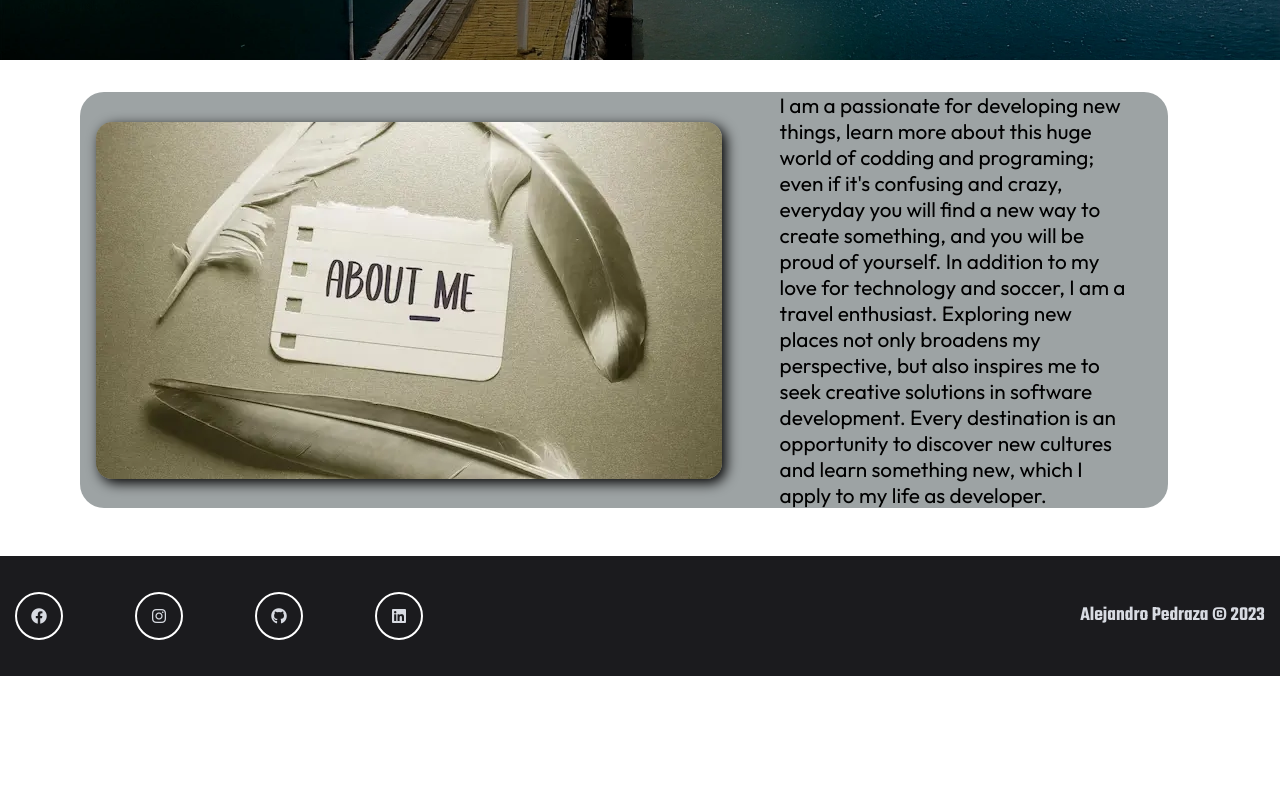
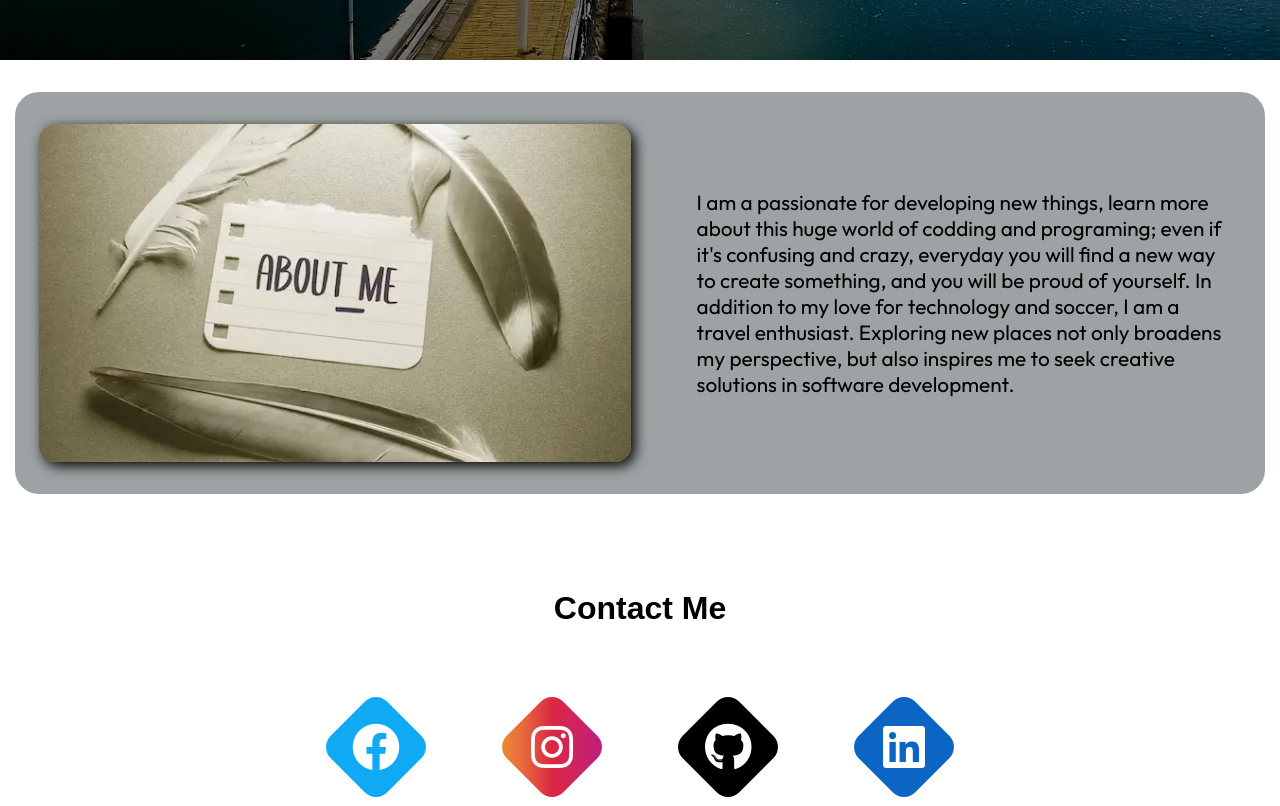
Before and after one commit to alejopc7410/alejandro, a plain HTML site: page index.html in a window 1280 px wide. Shown: the part 620-1426 px from the top of the page. Before the commit the page ends 1296 px from the top, so only its background shows below. Drawn offline with nearby package versions, Linux system fonts and the light colour scheme; a web font is replaced by a local one.

Commit message:
Finishing the web design and starting the responsive design

```diff
--- a/assets/index.css
+++ b/assets/index.css
@@ -26,6 +26,11 @@ header {
     height: 15vh;
     background: #1b1b1e;
     overflow: hidden;
+    position: fixed;
+    top: 0;
+    left: 0;
+    z-index: 10;
+    width: 100%;
 }
 
 .flexbox {
@@ -99,12 +104,12 @@ main {
 }
 
 .banner {
+    margin-top: 15vh;
     height: 70vh;
     background: url(../img/background-1.webp) center / cover fixed no-repeat;
     display: grid;
     place-items: center;
     overflow: hidden;
-
 }
 
 .banner h2 {
@@ -124,15 +129,15 @@ main {
     top: 2em;
     display: flex;
     align-items: center;
-    margin-bottom: 5em;
-    width: calc(85%);
-    margin-left: 5em;
+    margin-bottom: 8em;
+    width: calc(100%);
     border-radius: 1.5em;
     background: #9DA3A4;
 }
 
 .about-me img {
-    margin: 1.5em 1em;
+    margin: 2em 1.5em;
+    width: 37em;
     border-radius: 1em;
     box-shadow: 4px 4px 13px;
     transition: 0.3s;
@@ -146,9 +151,76 @@ main {
 .about-me p {
     font-family: Outfit, sans-serif;
     font-size: 1.3em;
-    margin: 0 2em;
+    margin: 2em 2em;
 }
 
+.get-in-touch {
+    display: flex;
+    flex-direction: column;
+    justify-content: center;
+    align-items: center;
+    margin-top: 2em;
+    margin-bottom: 6em;
+}
+
+.get-in-touch h2 {
+    font-family: "Signika Negative", sans-serif;
+    font-size: 2em;
+}
+
+.social-media {
+    margin-top: 3em;
+    position: relative;
+    top: 2em;
+    display: flex;
+    justify-content: center;
+    align-items: center;
+    flex-wrap: wrap;
+    gap: 6em;
+    width: 100%;
+}
+
+.social-media div {
+    flex-basis: 80px;
+    height: 5em;
+    width: 5em;
+    border-radius: 1em;
+    rotate: 45deg;
+}
+
+.social-media div span {
+    display: grid;
+    place-items: center;
+    width: 100%;
+    height: 5em;
+}
+
+div span i {
+    font-size: 3em;
+    color: #fff;
+    rotate: -45deg;
+}
+
+span a:hover {
+    text-decoration: none;
+    background-color: transparent;
+}
+
+.div-facebook {
+    background: #10AAF4;
+}
+
+.div-instagram {
+    background: linear-gradient(45deg, #f09433 0%,#e6683c 25%,#dc2743 50%,#cc2366 75%,#bc1888 100%);
+}
+
+.div-github {
+    background: #000;
+}
+
+.div-linkedin {
+    background: #0A66C2;
+}
 
 
 
--- a/assets/script/index.js
+++ b/assets/script/index.js
@@ -1 +1,41 @@
 'use strict';
+
+/*------------ Utility Functions ----------------*/
+
+function select (selector) {
+    return document.querySelector(selector);
+}
+
+function selectAll (selector) {
+    return document.querySelectorAll(selector);
+}
+
+function selectById (selector) {
+    return document.getElementById(selector);
+}
+
+function onEvent (selector, event, callback) {
+    return selector.addEventListener(event, callback);
+}
+/*-----------------------------------------------*/
+
+/*---------------- HTML Elements ----------------*/
+const li1 = select('li:nth-child(1)')
+const li2 = select('li:nth-child(2)')
+const li3 = select('li:nth-child(3)')
+const home = select('.banner')
+const aboutMe = select('.about-me')
+const getInTouch = select('.get-in-touch')
+/*-----------------------------------------------*/
+
+onEvent(li1, 'click', () => {
+    home.scrollIntoView({ behavior: 'smooth' });
+})
+
+onEvent(li2, 'click', () => {
+    aboutMe.scrollIntoView({ behavior: 'smooth' });
+})
+
+onEvent(li3, 'click', () => {
+    getInTouch.scrollIntoView({ behavior: 'smooth' });
+})
--- a/index.html
+++ b/index.html
@@ -30,16 +30,35 @@
             <h2>Hi there, I'm Alejandro Pedraza, I'm from Colombia 🇨🇴, currently I'm studying
                 Software Development at Manitoba Institute of Trades and Technology.</h2>
         </div>
+        <div class="container">
             <section class="about-me">
                 <img src="./img/image-1.webp" alt="About me">
                 <p>
                     I am a passionate for developing new things, learn more about this huge world of codding and programing; even if it's confusing and
                     crazy, everyday you will find a new way to create something, and you will be proud of yourself. In addition to my love for technology
                     and soccer, I am a travel enthusiast. Exploring new places not only broadens my perspective, but also inspires me to seek creative
-                solutions in software development. Every destination is an opportunity to discover new cultures and learn something new, which I apply
-                to my life as developer.
+                    solutions in software development.
                 </p>
             </section>
+            <section class="get-in-touch">
+                <h2>Contact Me</h2>
+                <section class="social-media">
+                    <div class="div-facebook">
+                        <span><a href=""><i class="fa-brands fa-facebook"></i></a></span>
+                    </div>
+                    <div class="div-instagram">
+                        <span><a href=""><i class="fa-brands fa-instagram"></i></a></span>
+                    </div>
+                    <div class="div-github">
+                        <span><a href=""><i class="fa-brands fa-github"></i></a></span>
+                    </div>
+                    <div class="div-linkedin">
+                        <span><a href=""><i class="fa-brands fa-linkedin"></i></a></span>
+                    </div>
+                </section>
+
+            </section>
+        </div>
     </main>
     <footer>
         <div class="container flexbox">
```
Also changed, not shown: img/facebook-4-24.png (added). Lines whose indentation alone changed are shown as unchanged.
